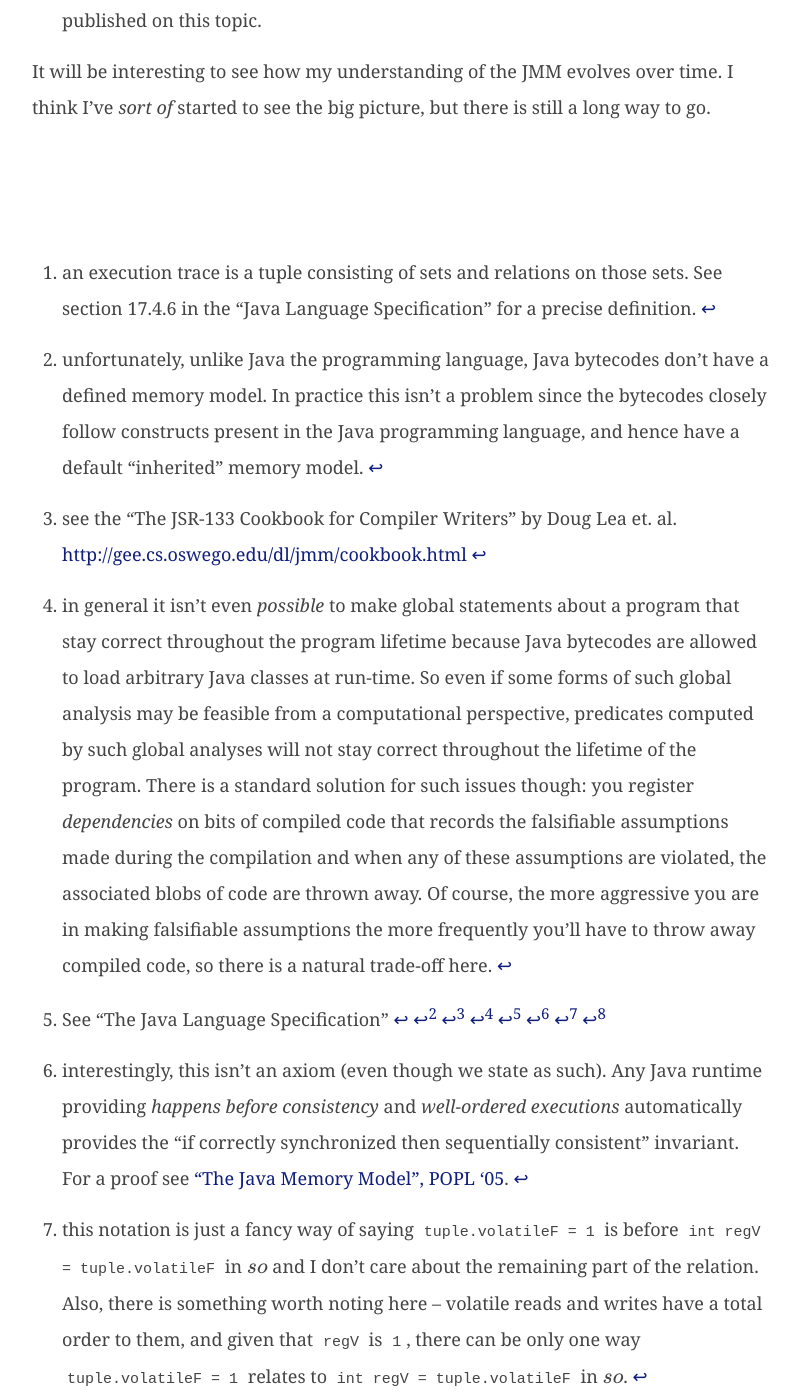
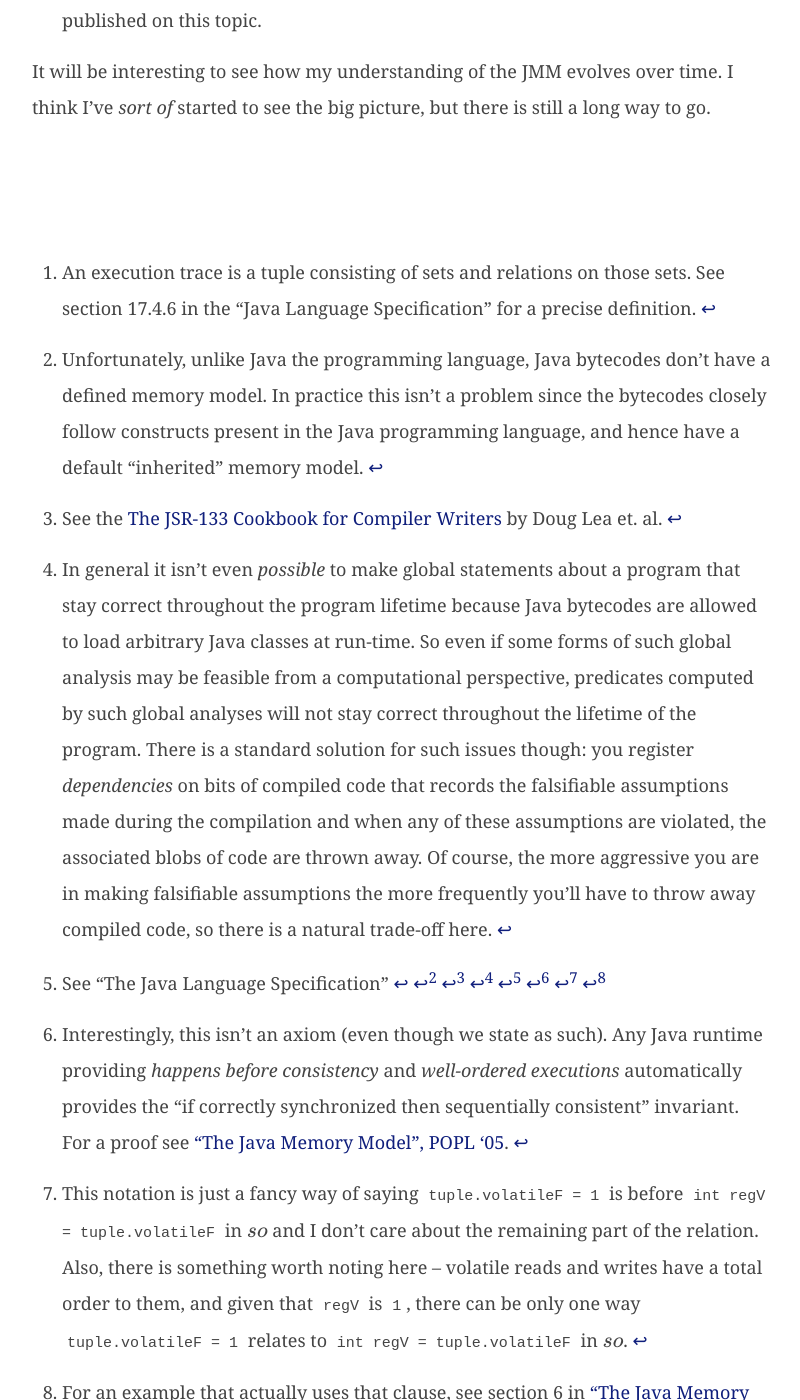
Before and after one commit to sanjoy/playingwithpointers.com, a Jekyll site: the page built from _posts/2014-9-7-optimizations-and-the-jmm.markdown, in a window 1280 px wide and 1400 px high, scrolled down 8411 px. Shown: the whole window, without its empty margins (238-1038 px from the left). Built offline with Jekyll 4.4.1, drawn with Linux system fonts in a browser that asks for light colours; formulas are drawn with MathJax 3; comment, search, counter and statistics services are not loaded; some of the changed text lies outside the part shown.

Commit message:
Editorial fixes

```diff
--- a/_posts/2014-9-7-optimizations-and-the-jmm.markdown
+++ b/_posts/2014-9-7-optimizations-and-the-jmm.markdown
@@ -18,7 +18,7 @@
 needs to understand and respect the JMM if it wants to make semantic
 preserving transformations.
 
-[^trace]: an execution trace is a tuple consisting of sets and
+[^trace]: An execution trace is a tuple consisting of sets and
     relations on those sets.  See section 17.4.6 in the "Java Language
     Specification" for a precise definition.
 
@@ -37,11 +37,11 @@
 also tried to give references to the actual memory model specification
 wherever appropriate.
 
-[^cookbook]: see the "The JSR-133 Cookbook for Compiler Writers" by Doug Lea et. al. <http://gee.cs.oswego.edu/dl/jmm/cookbook.html>
+[^cookbook]: See the [The JSR-133 Cookbook for Compiler Writers](http://gee.cs.oswego.edu/dl/jmm/cookbook.html) by Doug Lea et. al.
 
 [^jvmls]: See "The Java Language Specification"
 
-[^nomem]: unfortunately, unlike Java the programming language, Java
+[^nomem]: Unfortunately, unlike Java the programming language, Java
     bytecodes don't have a defined memory model.  In practice this
     isn't a problem since the bytecodes closely follow constructs
     present in the Java programming language, and hence have a default
@@ -100,7 +100,7 @@
 ways is enough to make the transform unsafe to do locally, without
 global analysis.
 
-[^tractable]: in general it isn't even _possible_ to make global
+[^tractable]: In general it isn't even _possible_ to make global
     statements about a program that stay correct throughout the
     program lifetime because Java bytecodes are allowed to load
     arbitrary Java classes at run-time.  So even if some forms of such
@@ -149,7 +149,7 @@
 non-volatile reads and writes).  Given that, we can show that `regV ==
 1` implies `regNV == 5`.
 
-[^seqcst]: interestingly, this isn't an axiom (even though we state as
+[^seqcst]: Interestingly, this isn't an axiom (even though we state as
     such).  Any Java runtime providing _happens before consistency_
     and _well-ordered executions_ automatically provides the "if
     correctly synchronized then sequentially consistent" invariant.
@@ -193,7 +193,7 @@
 in the execution $$E$$.  Fortunately this is simpler than it sounds,
 let:
 
-[^1]: this notation is just a fancy way of saying `tuple.volatileF =
+[^1]: This notation is just a fancy way of saying `tuple.volatileF =
     1` is before `int regV = tuple.volatileF` in $$so$$ and I don't
     care about the remaining part of the relation.  Also, there is
     something worth noting here -- volatile reads and writes have a
@@ -228,7 +228,7 @@
 different from what they see in the final execution but we won't need
 to exploit that allowance here[^seepopl].
 
-[^seepopl]: for an example that actually uses that clause, see section
+[^seepopl]: For an example that actually uses that clause, see section
     6 in ["The Java Memory Model", POPL
     '05](http://rsim.cs.illinois.edu/Pubs/popl05.pdf "PDF")
 
@@ -307,7 +307,7 @@
 work.  However, _happens-before consistency_ is enough to give us what
 we need.
 
-[^2]: if you pick a sequentially consistent execution where `int regV
+[^2]: If you pick a sequentially consistent execution where `int regV
     = tuple.volatileF` is before `tuple.volatileF = 1` in the
     _synchronization order_, then the pair of conflicting access
     (17.4.5[^jvmls]) `tuple.nonVolatileF = 5` and `int regNV =
@@ -321,8 +321,8 @@
 
 In plain English, this says the following two things:
 
- 1. a read cannot see a write that it happened before
- 2. a write overrides other writes to the same memory location that
+ 1. A read cannot see a write that it happened before
+ 2. A write overrides other writes to the same memory location that
     happened before it (in terms of the _happens before_ relation) --
     a read cannot observe a write that happened before a write that
     happened before it (i.e. is two or more steps away on the _happens
@@ -341,7 +341,7 @@
 `0` to `tuple.nonVolatileF` as $$W(r)$$ and `tuple.nonVolatileF = 5`
 as $$w$$.  By 17.4.5[^jvmls], $$r$$ cannot observe $$W(r)$$.
 
-[^defvalue]: also mentioned earlier, "(17.4.4[^jvmls]) The write of
+[^defvalue]: Also mentioned earlier, "(17.4.4[^jvmls]) The write of
      the default value (zero, false, or null) to each variable
      synchronizes-with the first action in every thread."
 
```
